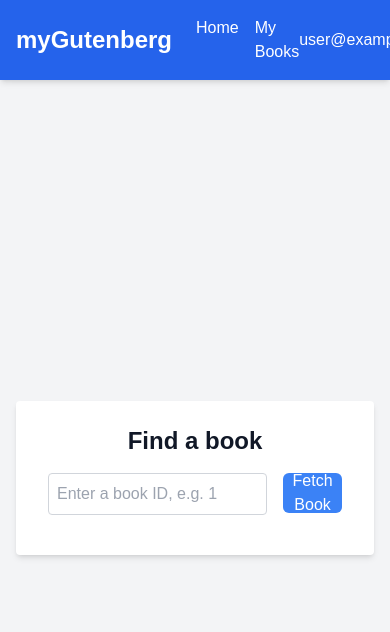
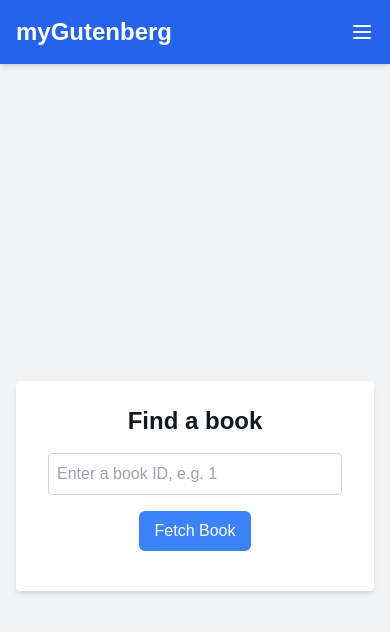
Before and after one commit to arunstan/my-gutenberg, a Next.js app: page / in a window 390 px wide. Shown: the top 632 px of the page. Built offline with nearby package versions, Linux system fonts and the light colour scheme; no server answers; sample sign-in values are in the browser's storage.

Commit message:
AS - more responsive fixes

```diff
--- a/src/app/components/AppBar.tsx
+++ b/src/app/components/AppBar.tsx
@@ -1,4 +1,5 @@
 "use client";
+import { useState } from "react";
 import Link from "next/link";
 import { signOut, useSession } from "next-auth/react";
 import { Button } from "./Button";
@@ -6,14 +7,21 @@ import { APP_TITLE } from "../constants";
 
 export default function AppBar() {
   const { data: session } = useSession();
+  const [menuOpen, setMenuOpen] = useState(false);
 
-  return session ? (
-    <header className="fixed top-0 left-0 right-0 bg-blue-600 text-white p-4 flex justify-between items-center z-50 shadow-md">
+  if (!session) return null;
+
+  return (
+    <>
+      <header className="bg-blue-600 text-white p-4 flex justify-between items-center z-50 shadow-md relative">
         <div className="flex items-center space-x-6">
           <Link href="/">
-          <span className="text-2xl font-bold cursor-pointer">{APP_TITLE}</span>
+            <span className="text-2xl font-bold cursor-pointer">
+              {APP_TITLE}
+            </span>
           </Link>
-        <nav className="flex space-x-4">
+          {/* Navigation links only visible on medium and up screens */}
+          <nav className="hidden md:flex space-x-4">
             <Link href="/">
               <span className="hover:underline cursor-pointer">Home</span>
             </Link>
@@ -22,7 +30,9 @@ export default function AppBar() {
             </Link>
           </nav>
         </div>
-      <div className="flex items-center space-x-4">
+
+        {/* Right side actions visible on medium and up screens */}
+        <div className="hidden md:flex items-center space-x-4">
           {session?.user ? (
             <>
               <span>{session.user.email}</span>
@@ -40,6 +50,78 @@ export default function AppBar() {
             </Link>
           )}
         </div>
+
+        {/* Hamburger menu: visible only on small screens */}
+        <button
+          onClick={() => setMenuOpen(!menuOpen)}
+          className="md:hidden focus:outline-none"
+        >
+          <svg
+            className="w-6 h-6"
+            fill="none"
+            stroke="currentColor"
+            viewBox="0 0 24 24"
+          >
+            <path
+              strokeLinecap="round"
+              strokeLinejoin="round"
+              strokeWidth={2}
+              d="M4 6h16M4 12h16M4 18h16"
+            />
+          </svg>
+        </button>
       </header>
-  ) : null;
+
+      {/* Mobile menu: visible on small screens when menuOpen is true */}
+      {menuOpen && (
+        <div className="md:hidden bg-blue-600 text-white p-4">
+          <nav className="flex flex-col space-y-4">
+            <Link href="/">
+              <span
+                className="hover:underline cursor-pointer"
+                onClick={() => setMenuOpen(false)}
+              >
+                Home
+              </span>
+            </Link>
+            <Link href="/my-books">
+              <span
+                className="hover:underline cursor-pointer"
+                onClick={() => setMenuOpen(false)}
+              >
+                My Books
+              </span>
+            </Link>
+          </nav>
+          <div className="mt-2">
+            {session?.user ? (
+              <>
+                <span className="mr-4">{session.user.email}</span>
+                <Button
+                  onClick={() => {
+                    signOut({ callbackUrl: "/login" });
+                    setMenuOpen(false);
+                  }}
+                  variant="primary"
+                  size="sm"
+                  className="bg-red-500 hover:bg-red-700 text-white px-3 py-1"
+                >
+                  Logout
+                </Button>
+              </>
+            ) : (
+              <Link href="/login">
+                <span
+                  className="hover:underline cursor-pointer"
+                  onClick={() => setMenuOpen(false)}
+                >
+                  Login
+                </span>
+              </Link>
+            )}
+          </div>
+        </div>
+      )}
+    </>
+  );
 }
--- a/src/app/layout.tsx
+++ b/src/app/layout.tsx
@@ -33,7 +33,7 @@ export default function RootLayout({
       >
         <SessionProviderWrapper>
           <AppBar />
-          <main className="pt-14 min-h-screen">{children}</main>
+          <main className="">{children}</main>
         </SessionProviderWrapper>
       </body>
     </html>
--- a/src/app/page.tsx
+++ b/src/app/page.tsx
@@ -44,20 +44,15 @@ export default function Home() {
           Find a book
         </h1>
         <form onSubmit={handleSubmit} className="mb-4">
-          <div className="flex flex-row">
+          <div className="flex flex-col place-items-center">
             <input
               id="bookId"
               value={bookId}
               onChange={handleChangeBookId}
               placeholder="Enter a book ID, e.g. 1"
-              className="w-4/5 border border-gray-300 dark:border-gray-600 rounded p-2 mr-4 bg-white dark:bg-gray-700 text-gray-900 dark:text-gray-100 placeholder-gray-400 dark:placeholder-gray-300 focus:outline-none focus:ring-2 focus:ring-blue-400"
+              className="w-full border border-gray-300 dark:border-gray-600 rounded p-2 mb-4 bg-white dark:bg-gray-700 text-gray-900 dark:text-gray-100 placeholder-gray-400 dark:placeholder-gray-300 focus:outline-none focus:ring-2 focus:ring-blue-400"
             />
-            <Button
-              type="submit"
-              variant="primary"
-              className="w-1/5"
-              disabled={!!error}
-            >
+            <Button type="submit" variant="primary" disabled={!!error}>
               Fetch Book
             </Button>
           </div>
```
Lines whose indentation alone changed are shown as unchanged.
